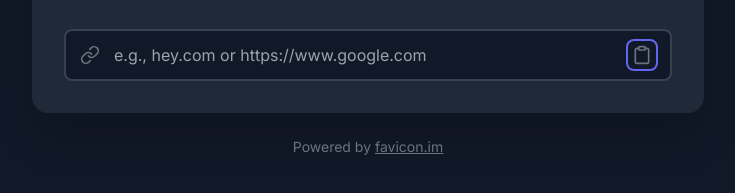
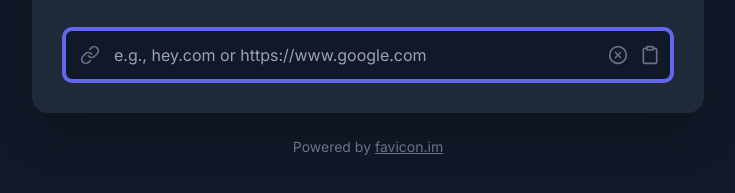
Before and after one commit to CaptainTian888/Favicon-Scraper, a plain HTML site: page index.html in a window 1280 px wide. Both pictures are taken after a click on the button 914 px from the left and 430 px from the top of the page. Shown: the part 375-568 px from the top of the page, without its empty margins (272-1007 px from the left). Drawn offline with nearby package versions, Linux system fonts and the light colour scheme.

Commit message:
Update index.html

```diff
--- a/index.html
+++ b/index.html
@@ -37,10 +37,18 @@
 
             <div class="relative">
                 <svg class="absolute left-4 top-1/2 -translate-y-1/2 h-5 w-5 text-gray-500" xmlns="http://www.w3.org/2000/svg" width="24" height="24" viewBox="0 0 24 24" fill="none" stroke="currentColor" stroke-width="2" stroke-linecap="round" stroke-linejoin="round"><path d="M10 13a5 5 0 0 0 7.54.54l3-3a5 5 0 0 0-7.07-7.07l-1.72 1.72"></path><path d="M14 11a5 5 0 0 0-7.54-.54l-3 3a5 5 0 0 0 7.07 7.07l1.72-1.72"></path></svg>
-                <input type="text" id="urlInput" placeholder="e.g., hey.com or https://www.google.com" class="w-full bg-gray-900 border-2 border-gray-700 rounded-lg py-3 pl-12 pr-12 text-white focus:outline-none focus:ring-2 focus:ring-indigo-500 focus:border-indigo-500 transition-all">
-                <button id="pasteBtn" title="Paste from clipboard" class="absolute right-4 top-1/2 -translate-y-1/2 text-gray-500 hover:text-white transition-colors p-1 rounded-md focus:outline-none focus:ring-2 focus:ring-indigo-500">
-                    <svg xmlns="http://www.w3.org/2000/svg" width="20" height="20" viewBox="0 0 24 24" fill="none" stroke="currentColor" stroke-width="2" stroke-linecap="round" stroke-linejoin="round"><path d="M16 4h2a2 2 0 0 1 2 2v14a2 2 0 0 1-2 2H6a2 2 0 0 1-2-2V6a2 2 0 0 1 2-2h2"></path><rect x="8" y="2" width="8" height="4" rx="1" ry="1"></rect></svg>
-                </button>
+                <input type="text" id="urlInput" placeholder="e.g., hey.com or https://www.google.com" class="w-full bg-gray-900 border-2 border-gray-700 rounded-lg py-3 pl-12 pr-[88px] text-white focus:outline-none focus:ring-2 focus:ring-indigo-500 focus:border-indigo-500 transition-all">
+
+                <div class="absolute right-2 top-1/2 -translate-y-1/2 flex space-x-1">
+
+                    <button id="clearBtn" title="Clear input" class="text-gray-500 hover:text-red-400 transition-colors p-1 rounded-md focus:outline-none focus:ring-2 focus:ring-red-500">
+                        <svg xmlns="http://www.w3.org/2000/svg" width="20" height="20" viewBox="0 0 24 24" fill="none" stroke="currentColor" stroke-width="2" stroke-linecap="round" stroke-linejoin="round"><circle cx="12" cy="12" r="10"></circle><path d="m15 9-6 6"></path><path d="m9 9 6 6"></path></svg>
+                    </button>
+
+                    <button id="pasteBtn" title="Paste from clipboard" class="text-gray-500 hover:text-white transition-colors p-1 rounded-md focus:outline-none focus:ring-2 focus:ring-indigo-500">
+                        <svg xmlns="http://www.w3.org/2000/svg" width="20" height="20" viewBox="0 0 24 24" fill="none" stroke="currentColor" stroke-width="2" stroke-linecap="round" stroke-linejoin="round"><path d="M16 4h2a2 2 0 0 1 2 2v14a2 2 0 0 1-2 2H6a2 2 0 0 1-2-2V6a2 2 0 0 1 2-2h2"></path><rect x="8" y="2" width="8" height="4" rx="1" ry="1"></rect></svg>
+                    </button>
+                </div>
             </div>
 
             <div id="results" class="mt-8 space-y-4 hidden">
@@ -85,8 +93,16 @@
         const faviconDefaultImgEl = document.getElementById('faviconDefaultImg');
         const faviconLargeImgEl = document.getElementById('faviconLargeImg');
         const pasteBtn = document.getElementById('pasteBtn');
+        const clearBtn = document.getElementById('clearBtn'); // Get the new clear button
 
-        // PASTE BUTTON LOGIC - FUNCTIONAL AS IS
+        // --- NEW CLEAR BUTTON LOGIC ---
+        clearBtn.addEventListener('click', () => {
+            urlInput.value = ''; // Clear the input field
+            resultsDiv.classList.add('hidden'); // Hide the results section
+            urlInput.focus(); // Put focus back on the input
+        });
+
+        // PASTE BUTTON LOGIC
         pasteBtn.addEventListener('click', async () => {
             try {
                 const text = await navigator.clipboard.readText();
@@ -96,7 +112,6 @@
                     urlInput.dispatchEvent(new Event('input', { bubbles: true }));
                 }
             } catch (error) {
-                // Clipboard access error, often due to security context (not using https/localhost)
                 console.warn('Failed to read clipboard content. Ensure you are on a secure context (https/localhost).', error);
                 alert('Failed to paste. Your browser may require HTTPS to access the clipboard.');
             }
@@ -109,26 +124,21 @@
             let hostname = null;
 
             try {
-                // 1. Attempt using URL object with protocol prefix for robustness
                 const fullUrl = trimmedUrl.startsWith('http') ? trimmedUrl : `https://${trimmedUrl}`;
                 const urlObj = new URL(fullUrl);
                 hostname = urlObj.hostname;
             } catch (error) {
-                 // 2. Fallback for simpler strings (e.g., "domain.com/path")
-                 // The regex approach from the original code handles this well:
                  const matches = trimmedUrl.match(/^(?:https?:\/\/)?(?:[^@\n]+@)?(?:www\.)?([^:/\n?]+)/im);
                  if (matches && matches[1]) {
                     hostname = matches[1];
                  } else {
-                    return null; // Invalid input
+                    return null;
                  }
             }
 
             if (!hostname) return null;
 
-            // Remove port if present (e.g., "localhost:3000")
             hostname = hostname.split(':')[0];
-            // Remove 'www.' prefix if it exists
             return hostname.replace(/^www\./i, '');
         }
 
@@ -137,24 +147,19 @@
             const domain = getDomain(urlInput.value);
 
             if (domain) {
-                // Ensure the domain is safe to use in the API call
                 const cleanDomain = encodeURIComponent(domain);
 
                 const baseUrl = `https://favicon.im/${cleanDomain}`;
                 const largeUrl = `${baseUrl}?larger=true`;
 
-                // Update text content
                 faviconDefaultUrlEl.textContent = baseUrl;
                 faviconLargeUrlEl.textContent = largeUrl;
 
-                // Update image sources
                 faviconDefaultImgEl.src = baseUrl;
                 faviconLargeImgEl.src = largeUrl;
 
-                // Show results
                 resultsDiv.classList.remove('hidden');
             } else {
-                // Hide results if input is invalid
                 resultsDiv.classList.add('hidden');
             }
         });
@@ -164,7 +169,6 @@
             const textToCopy = document.getElementById(elementId).textContent;
             if (!textToCopy) return;
 
-            // Use the modern Clipboard API if available, fall back to execCommand
             if (navigator.clipboard && navigator.clipboard.writeText) {
                 navigator.clipboard.writeText(textToCopy).then(() => {
                     showCopyFeedback(button, elementId);
@@ -182,7 +186,6 @@
             const textArea = document.createElement('textarea');
             textArea.value = textToCopy;
 
-            // Avoid scrolling and make it invisible
             textArea.style.position = "fixed";
             textArea.style.top = "0";
             textArea.style.left = "0";
@@ -215,7 +218,6 @@
             setTimeout(() => {
                 button.innerHTML = originalText;
                 button.classList.remove('bg-green-500', 'hover:bg-green-600');
-                // Restore original color
                 if(isDefault){
                      button.classList.add('bg-indigo-600', 'hover:bg-indigo-700');
                 } else {
@@ -224,7 +226,7 @@
             }, 2000);
         }
 
-        // Handle image loading errors (using a simple placeholder)
+        // Handle image loading errors
         const placeholderSrc32 = 'https://placehold.co/32x32/1f2937/4b5563?text=?';
         const placeholderSrc64 = 'https://placehold.co/64x64/1f2937/4b5563?text=?';
 
```
